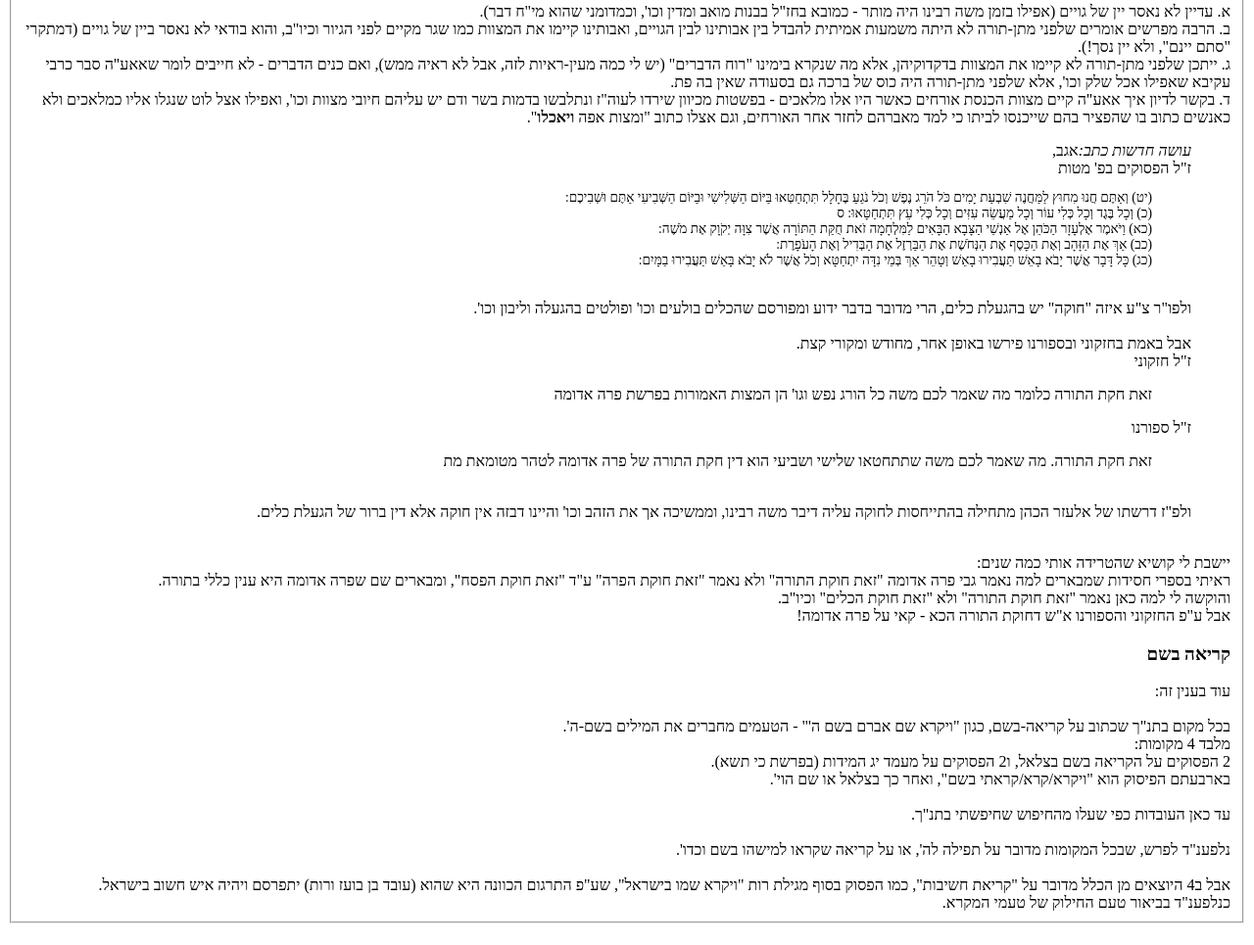
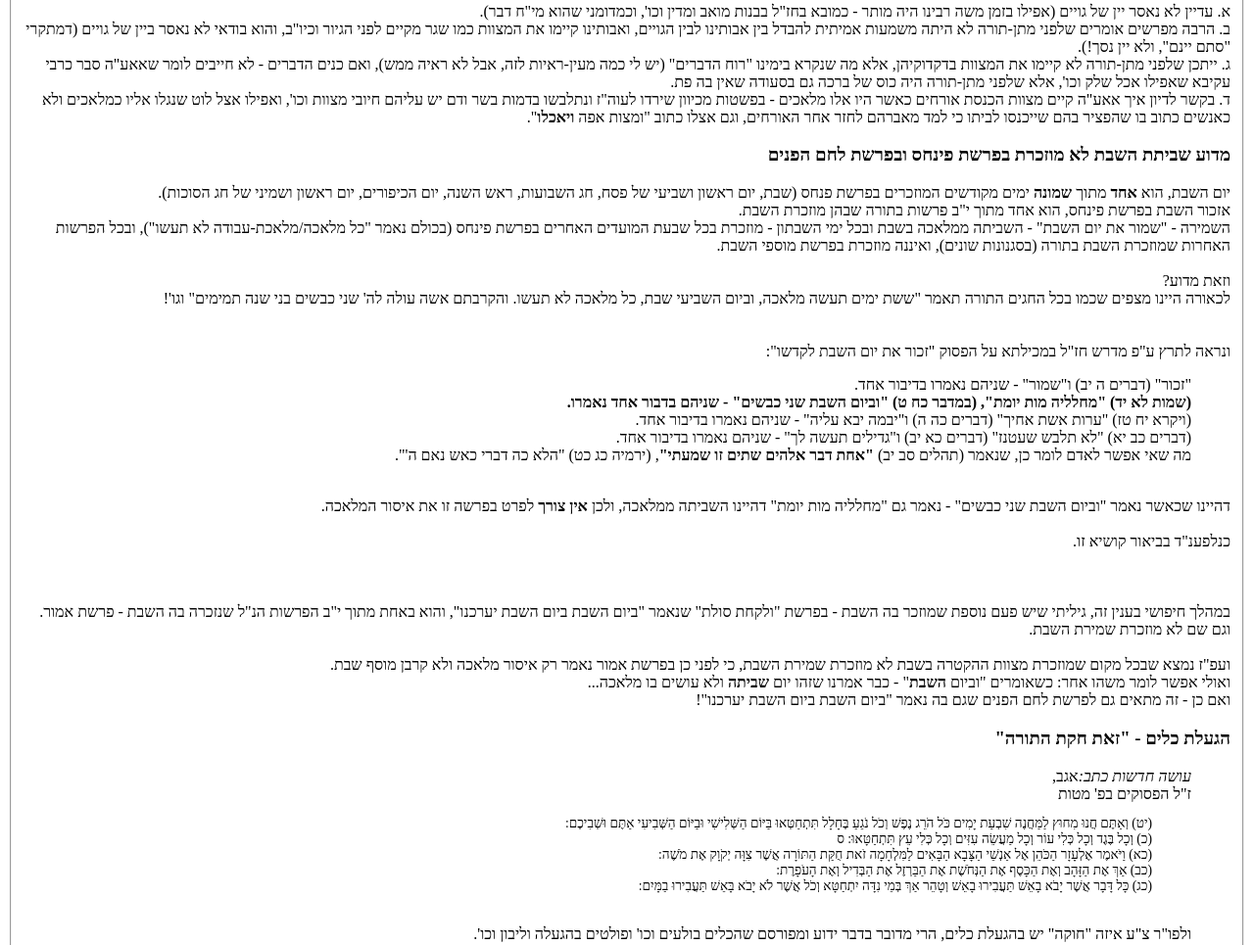
Before and after one commit to azrielb/azrielb.github.io, a plain HTML site: page IvriOnoichi/index.html in a window 1280 px wide. Shown: the part 537-1502 px from the top of the page at 98% size. Drawn offline with Linux system fonts and the light colour scheme.

Commit message:
מדוע שביתת השבת לא מוזכרת בפרשת פינחס ובפרשת לחם הפנים

```diff
--- a/IvriOnoichi/index.html
+++ b/IvriOnoichi/index.html
@@ -48,6 +48,33 @@
             <strong>ויאכלו</strong>".
         </div>
         <div class="content">
+            <h3>מדוע שביתת השבת לא מוזכרת בפרשת פינחס ובפרשת לחם הפנים</h3>
+            יום השבת, הוא <strong>אחד</strong> מתוך <strong>שמונה</strong> ימים מקודשים המוזכרים בפרשת
+            פנחס (שבת, יום ראשון ושביעי של פסח, חג השבועות, ראש השנה, יום הכיפורים, יום ראשון ושמיני של חג
+            הסוכות).<br>אזכור השבת בפרשת פינחס, הוא אחד מתוך י"ב פרשות בתורה שבהן מוזכרת השבת.<br>השמירה - "שמור את יום
+            השבת" - השביתה ממלאכה בשבת ובכל ימי השבתון - מוזכרת בכל שבעת המועדים האחרים בפרשת פינחס (בכולם נאמר "כל
+            מלאכה/מלאכת-עבודה לא תעשו"), ובכל הפרשות האחרות שמוזכרת השבת בתורה (בסגנונות שונים), ואיננה מוזכרת בפרשת
+            מוספי השבת.<br><br>וזאת מדוע?<br>לכאורה היינו מצפים שכמו בכל החגים התורה תאמר "ששת ימים תעשה מלאכה, וביום
+            השביעי שבת, כל מלאכה לא תעשו. והקרבתם אשה עולה לה' שני כבשים בני שנה תמימים" וגו'!<br><br><br>ונראה לתרץ ע"פ
+            מדרש חז"ל במכילתא על הפסוק "זכור את יום השבת לקדשו":<br>
+            <blockquote class="uncited">
+                <div>"זכור" (דברים ה יב) ו"שמור" - שניהם נאמרו בדיבור אחד.<br><strong>(שמות לא יד) "מחלליה מות יומת",
+                        (במדבר כח ט) "וביום השבת שני כבשים" - שניהם בדבור אחד נאמרו.</strong><br>(ויקרא יח טז) "ערות אשת
+                    אחיך" (דברים כה ה) ו"יבמה יבא עליה" - שניהם נאמרו בדיבור אחד.<br>(דברים כב יא) "לא תלבש שעטנז"
+                    (דברים כא יב) ו"גדילים תעשה לך" - שניהם נאמרו בדיבור אחד.<br>מה שאי אפשר לאדם לומר כן, שנאמר (תהלים
+                    סב יב) <strong>"אחת דבר אלהים שתים זו שמעתי"</strong>, (ירמיה כג כט) "הלא כה דברי כאש נאם ה'".</div>
+            </blockquote><br>דהיינו שכאשר נאמר "וביום השבת שני כבשים" - נאמר גם "מחלליה מות יומת" דהיינו השביתה ממלאכה,
+            ולכן <strong>אין צורך</strong> לפרט בפרשה זו את איסור המלאכה.<br><br>כנלפענ"ד בביאור קושיא
+            זו.<br><br><br><br>במהלך חיפושי בענין זה, גיליתי שיש פעם נוספת שמוזכר בה השבת - בפרשת "ולקחת סולת" שנאמר
+            "ביום השבת ביום השבת יערכנו", והוא באחת מתוך י"ב הפרשות הנ"ל שנזכרה בה השבת - פרשת אמור.<br>וגם שם לא מוזכרת
+            שמירת השבת.<br><br>ועפ"ז נמצא שבכל מקום שמוזכרת מצוות ההקטרה בשבת לא מוזכרת שמירת השבת, כי לפני כן בפרשת
+            אמור נאמר רק איסור מלאכה ולא קרבן מוסף שבת.
+            <br>
+            ואולי אפשר לומר משהו אחר: כשאומרים "וביום <strong>השבת</strong>" - כבר אמרנו שזהו יום <strong>שביתה</strong>
+            ולא עושים בו מלאכה...<br>ואם כן - זה מתאים גם לפרשת לחם הפנים שגם בה נאמר "ביום השבת ביום השבת יערכנו"!
+        </div>
+        <div class="content">
+            <h3>הגעלת כלים - "זאת חקת התורה"</h3>
             <blockquote>
                 <div><cite>עושה חדשות כתב:</cite>אגב,<br>ז"ל הפסוקים בפ' מטות<br><span
                         style="font-size: 85%; line-height: normal">
@@ -1122,7 +1149,8 @@
             "שאלות - בליל הסדר"), בתקווה שיהיה לי מה לענות להם, או שזה יגרום לפתח דיון סביב נושאים הקשורים ליציאת מצרים
             ולהלכות הפסח וכו'.<br><br>וכמו"כ - מומלץ מאוד לעודד את <strong>כל המסובים</strong> להכין "ווארטים", פירושים
             חדשים ולא מוכרים, וכל מה שיכול לעורר דיונים על שולחן הסדר, ולעזור שקריאת ההגדה לא תהיה כמו קריאת המגילה
-            שקוראים מילה במילה "לא תוסף עליו ולא תגרע ממנו", אלא אדרבה - "כל המרבה לספר - הרי זה משובח"!</div>
+            שקוראים מילה במילה "לא תוסף עליו ולא תגרע ממנו", אלא אדרבה - "כל המרבה לספר - הרי זה משובח"!
+        </div>
     </fieldset>
     <fieldset>
         <legend>פורים תורה וכדו'</legend>
```
